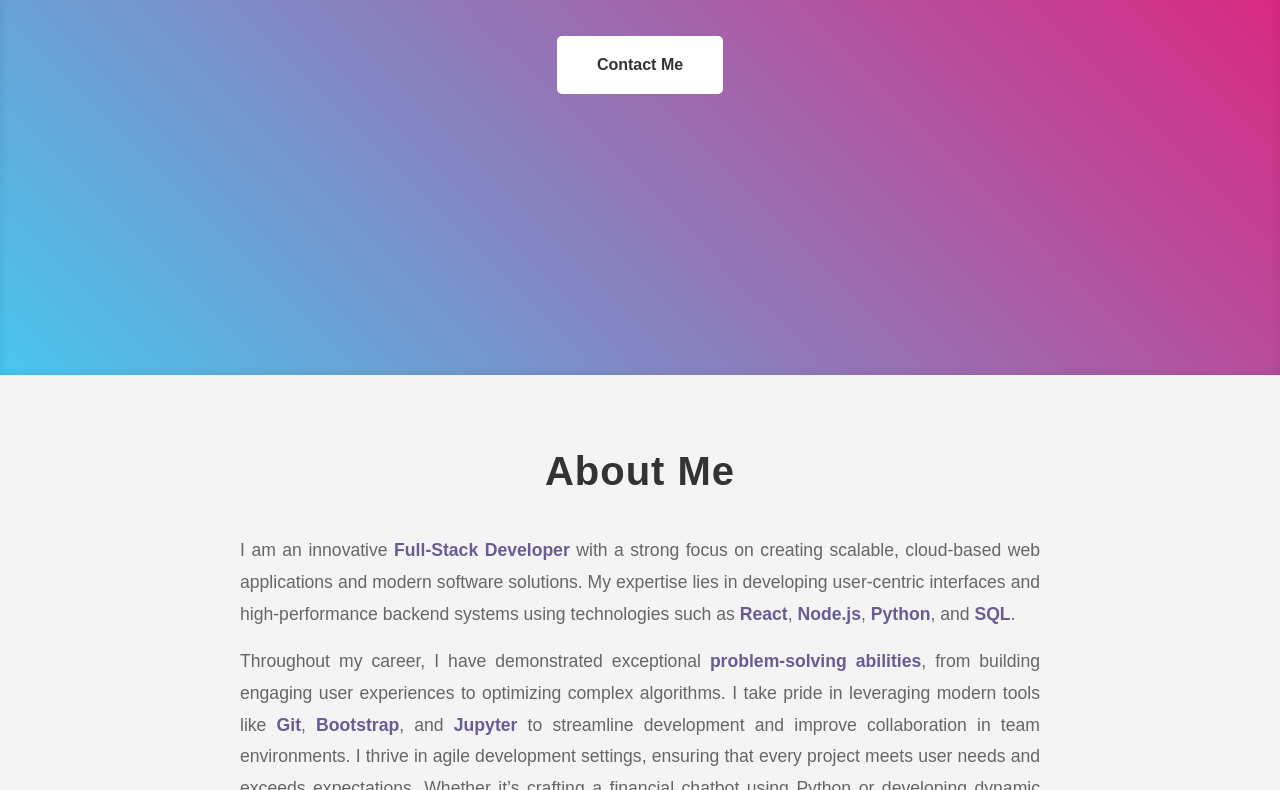
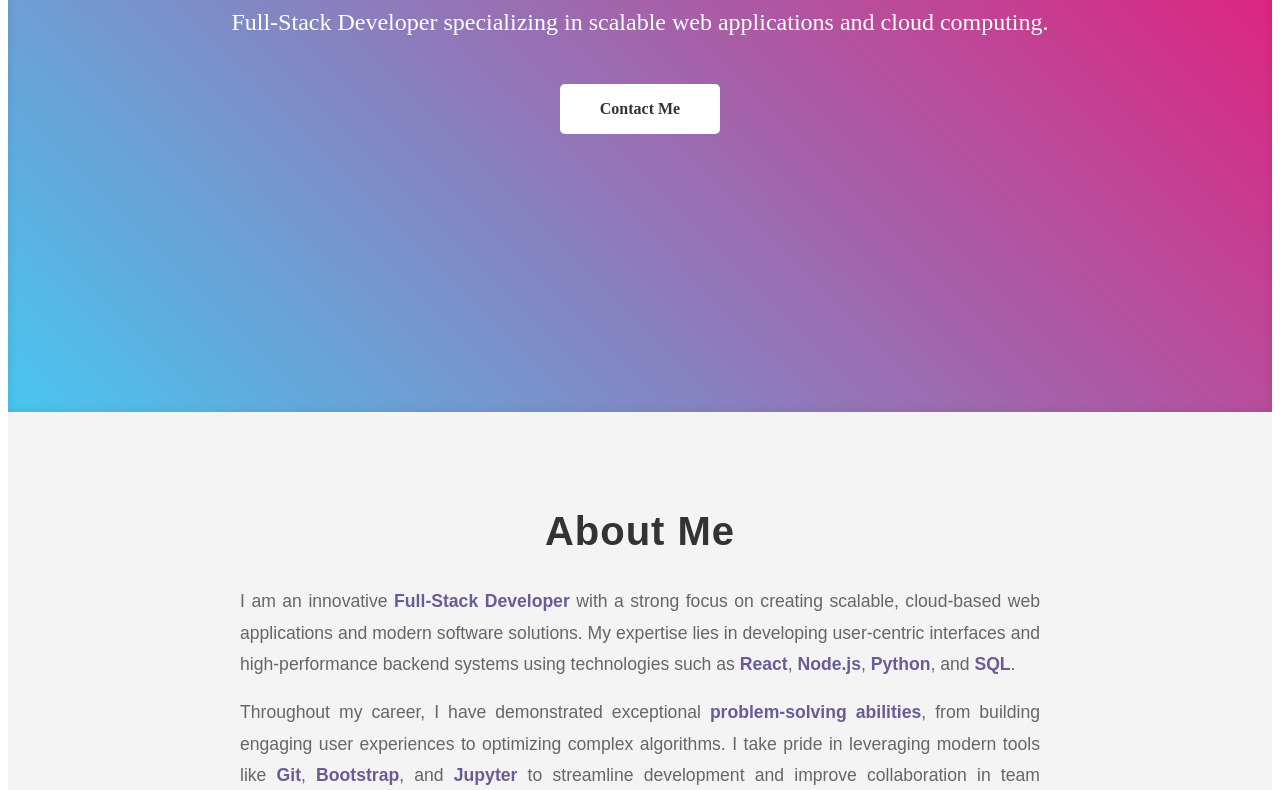
Before and after one commit to KunalLabs/Portfolio, a plain HTML site: page index.html in a window 1280 px wide. Shown: the part 495-1285 px from the top of the page. Drawn offline with Linux system fonts and the light colour scheme; a script that the page names is missing.

Commit message:
Update style.css

```diff
--- a/style.css
+++ b/style.css
@@ -1,18 +1,5 @@
 /* General Styles */
-* {
-    box-sizing: border-box;
-    margin: 0;
-    padding: 0;
-    text-decoration: none;
-}
 
-body {
-    font-family: Arial, sans-serif;
-    margin: 0;
-    padding: 0;
-    line-height: 1.6;
-    background-color: #f4f4f4;
-}
 
 /* Header */
 header {
```
